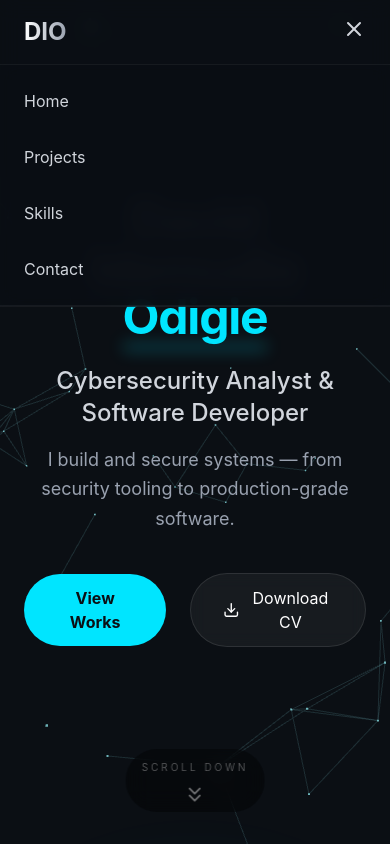
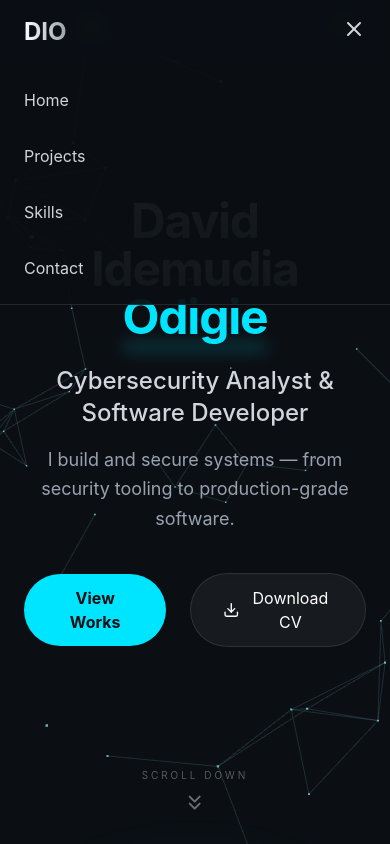
Before and after one commit to OdigieDavidIdemudia/Portfolio, a React (Vite) app: page / in a window 390 px wide. Both pictures are taken after a click on the button 354 px from the left and 29 px from the top of the page. Shown: the top 844 px of the page. Built offline with nearby package versions, Linux system fonts and the light colour scheme.

Commit message:
Fix mobile navbar visibility and refine scroll indicator

```diff
--- a/src/components/Hero.jsx
+++ b/src/components/Hero.jsx
@@ -75,7 +75,7 @@ export default function Hero() {
 
             {/* Scroll Indicator */}
             <motion.div
-                className="absolute bottom-8 left-1/2 -translate-x-1/2 z-20 flex flex-col items-center cursor-pointer group bg-black/40 backdrop-blur-md rounded-full px-4 py-2"
+                className="absolute bottom-8 left-1/2 -translate-x-1/2 z-20 flex flex-col items-center cursor-pointer group"
                 initial={{ opacity: 0, y: -20 }}
                 animate={{ opacity: 1, y: 0 }}
                 transition={{ delay: 1.2, duration: 1 }}
--- a/src/components/Navbar.jsx
+++ b/src/components/Navbar.jsx
@@ -83,7 +83,7 @@ export default function Navbar() {
                         initial={{ opacity: 0, height: 0 }}
                         animate={{ opacity: 1, height: 'auto' }}
                         exit={{ opacity: 0, height: 0 }}
-                        className="md:hidden glass border-t border-white/5 overflow-hidden"
+                        className="md:hidden absolute top-full left-0 w-full bg-[#0b0f14]/95 backdrop-blur-xl border-b border-white/10 overflow-hidden"
                     >
                         <div className="container mx-auto px-6 py-4 flex flex-col space-y-4">
                             {navItems.map((item) => (
--- a/vite.config.js
+++ b/vite.config.js
@@ -4,7 +4,7 @@ import tailwindcss from '@tailwindcss/vite'
 
 // https://vite.dev/config/
 export default defineConfig({
-  base: '/Portfolio/',
+  base: './',
   plugins: [
     react(),
     tailwindcss(),
```
